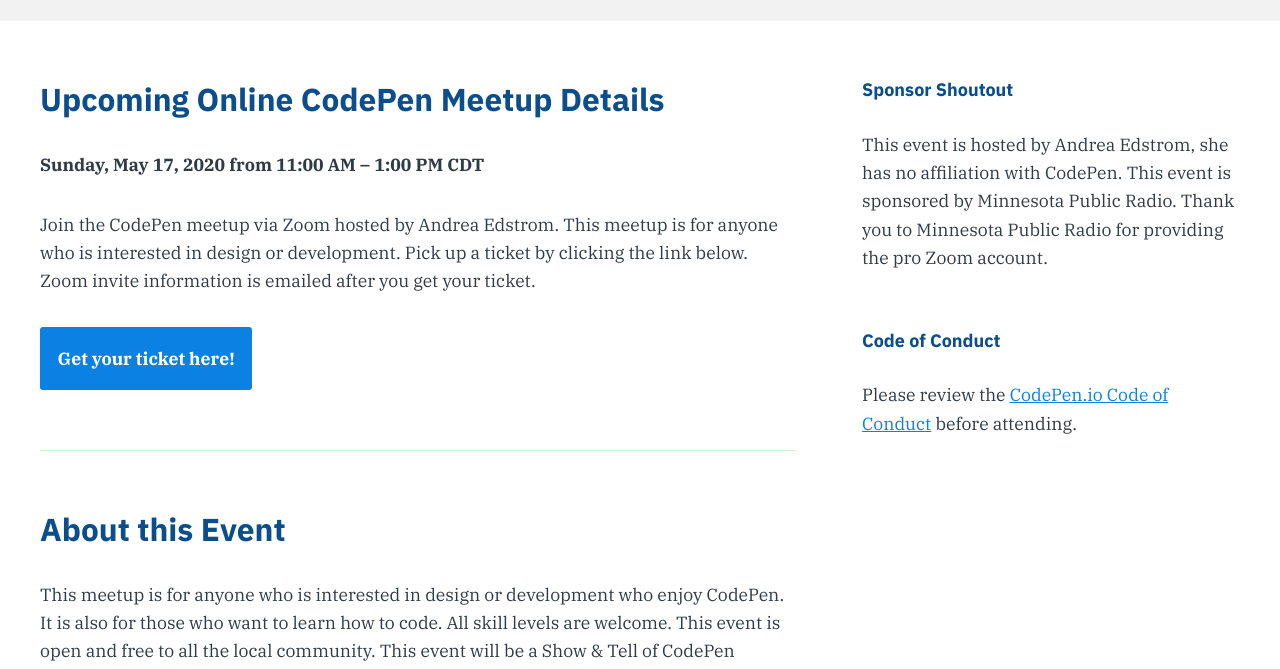
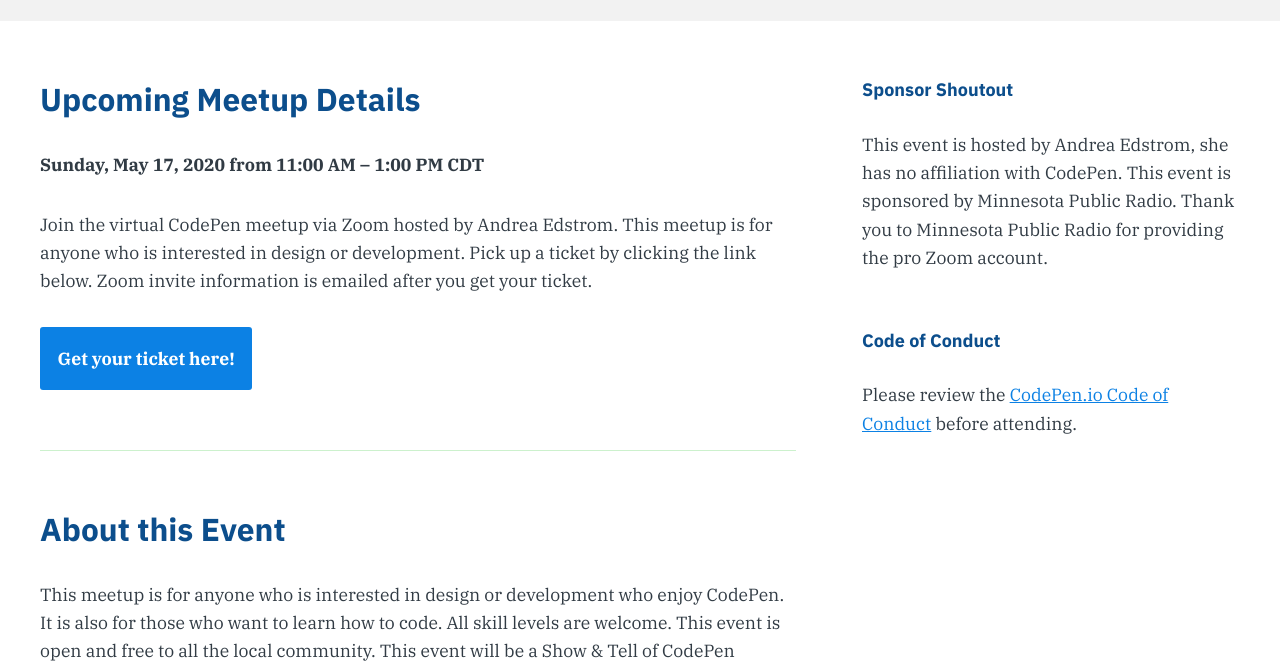
Before and after one commit to dreascode/codepenmeetup, a Gatsby site: page / in a window 1280 px wide. Shown: the part 124-793 px from the top of the page. Built offline with nearby package versions, Linux system fonts and the light colour scheme; Gatsby itself is replaced by a stand-in of ours.

Commit message:
update text

```diff
--- a/src/pages/index.js
+++ b/src/pages/index.js
@@ -13,10 +13,10 @@
 
           <article className="article">
             <section className="section section-border">
-              <h1 className="hdg hdg-3">Upcoming Online CodePen Meetup Details</h1>
+              <h1 className="hdg hdg-3">Upcoming Meetup Details</h1>
               <p><strong>Sunday, May 17, 2020 from 11:00 AM – 1:00 PM CDT</strong></p>
               <p>
-              Join the CodePen meetup via Zoom hosted by Andrea Edstrom. This meetup is for anyone who is interested in design or development. Pick up a ticket by clicking the link below. Zoom invite information is emailed after you get your ticket.</p>
+              Join the virtual CodePen meetup via Zoom hosted by Andrea Edstrom. This meetup is for anyone who is interested in design or development. Pick up a ticket by clicking the link below. Zoom invite information is emailed after you get your ticket.</p>
               <p><strong><a href="https://www.eventbrite.com/e/online-codepen-meetup-tickets-103074263898" className="link link-btn">Get your ticket here!</a></strong></p>
 
               </section>
```
